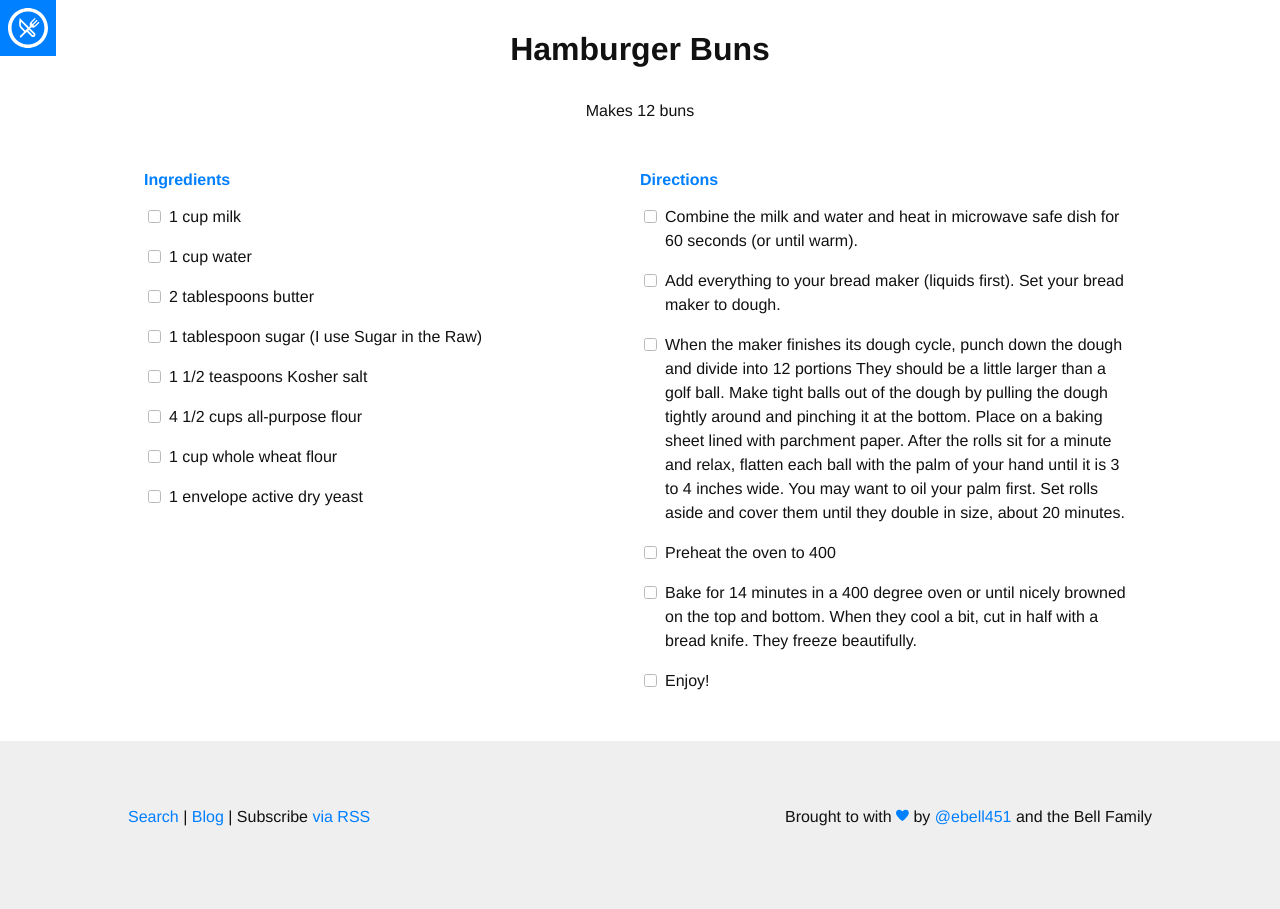
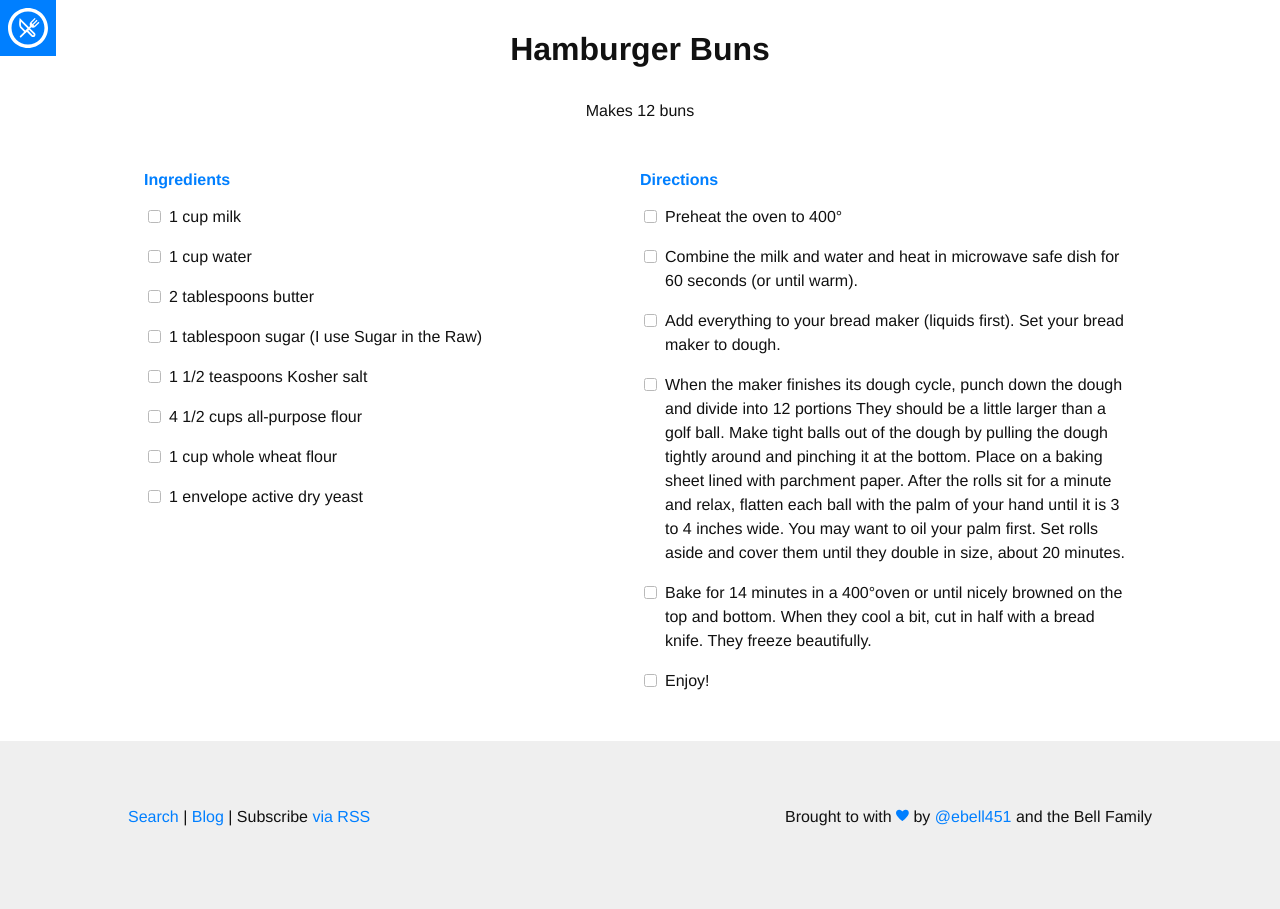
Before and after one commit to ebell451/ebell451.github.io, a Jekyll site: the page built from _recipes/hamburger-buns.md, in a window 1280 px wide. Built offline with Jekyll 4.4.1, drawn with Linux system fonts in a browser that asks for light colours; nearby versions of some CDN libraries; some web fonts are replaced.

Commit message:
Fixed degree symbol

```diff
--- a/_recipes/hamburger-buns.md
+++ b/_recipes/hamburger-buns.md
@@ -15,11 +15,11 @@ ingredients:
 - 1 envelope active dry yeast
 
 directions:
+- Preheat the oven to 400°
 - Combine the milk and water and heat in microwave safe dish for 60 seconds (or until warm).
 - Add everything to your bread maker (liquids first). Set your bread maker to dough.
 - When the maker finishes its dough cycle, punch down the dough and divide into 12 portions They should be a little larger than a golf ball. Make tight balls out of the dough by pulling the dough tightly around and pinching it at the bottom. Place on a baking sheet lined with parchment paper. After the rolls sit for a minute and relax, flatten each ball with the palm of your hand until it is 3 to 4 inches wide. You may want to oil your palm first. Set rolls aside and cover them until they double in size, about 20 minutes.
-- Preheat the oven to 400
-- Bake for 14 minutes in a 400 degree oven or until nicely browned on the top and bottom. When they cool a bit, cut in half with a bread knife. They freeze beautifully.
+- Bake for 14 minutes in a 400°oven or until nicely browned on the top and bottom. When they cool a bit, cut in half with a bread knife. They freeze beautifully.
 - Enjoy!
 
 ---
```
Also changed, not shown: _recipes/cream-cheese-sausage-balls.md (+1 -1 lines), _recipes/pizza-balls.md (+1 -1 lines), _recipes/spam-macaroni-pea-casserole.md (+1 -1 lines), _recipes/tea-cakes.md (+1 -1 lines).
